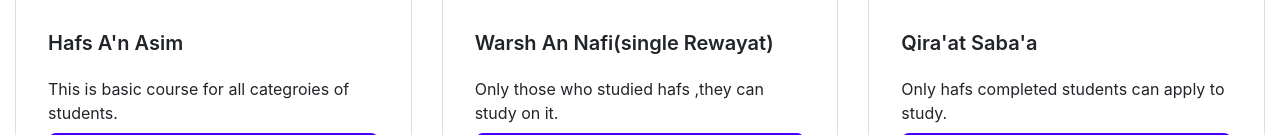
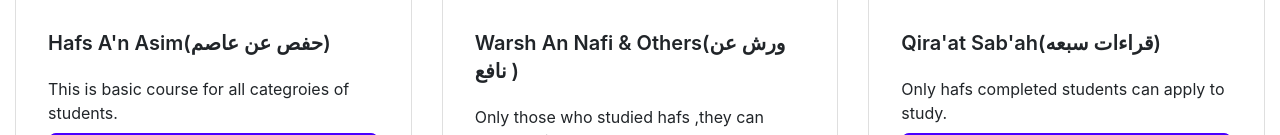
Before and after one commit to ammarcse50/mahad-al-hind, a plain HTML site: page index.html in a window 1280 px wide. Shown: the part 1279-1414 px from the top of the page. Drawn offline with nearby package versions, Linux system fonts and the light colour scheme.

Commit message:
img fixxed

```diff
--- a/index.html
+++ b/index.html
@@ -122,7 +122,7 @@
           <div class="card">
             <img src="./hafs-card-1.png" class="card-img-top" alt="Course 1" />
             <div class="card-body">
-              <h5 class="card-title">Hafs A'n Asim</h5>
+              <h5 class="card-title">Hafs A'n Asim(حفص عن عاصم)</h5>
               <p class="card-text">
                 This is basic course for all categroies of students.
               </p>
@@ -136,9 +136,9 @@
         <!-- Card 2 -->
         <div class="col-md-4 mb-4">
           <div class="card">
-            <img src="./warsh.png" class="card-img-top" alt="Course 2" />
+            <img src="./others.png" class="card-img-top" alt="Course 2" />
             <div class="card-body">
-              <h5 class="card-title">Warsh An Nafi(single Rewayat)</h5>
+              <h5 class="card-title">Warsh An Nafi & Others(ورش عن نافع )</h5>
               <p class="card-text">
                 Only those who studied hafs ,they can study on it.
               </p>
@@ -153,12 +153,12 @@
         <div class="col-md-4 mb-4">
           <div class="card">
             <img
-              src="./sab'a.png"
+              src="./qira’at Saba’ah.png"
               class="card-img-top"
               alt="Course 3"
             />
             <div class="card-body">
-              <h5 class="card-title">Qira'at Saba'a</h5>
+              <h5 class="card-title">Qira'at Sab'ah(قراءات سبعه)</h5>
               <p class="card-text">Only hafs completed students can apply to study.</p>
               <a href="#" class="btn btn-primary">Contact</a>
             </div>
```
Also changed, not shown: 2 other files.
